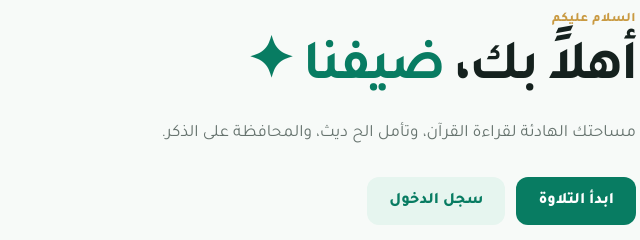
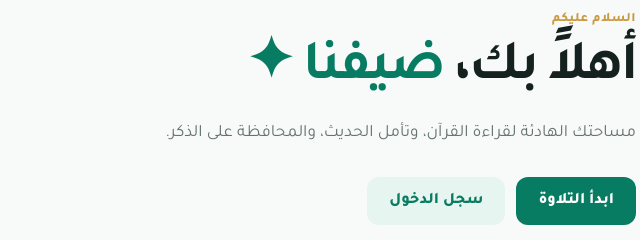
Before and after one commit to rayanalgool5-crypto/Huda2, a plain HTML site: page huda-app/frontend/index.html in a window 1280 px wide. Shown: the part 278-518 px from the top of the page, 580-1220 px from the left. Drawn offline with Linux system fonts and the light colour scheme; no server answers; a web font is replaced by a local one.

Commit message:
Fix typo in Arabic text on index.html

```diff
--- a/huda-app/frontend/index.html
+++ b/huda-app/frontend/index.html
@@ -42,7 +42,7 @@
       <div class="hero-copy">
         <p class="eyebrow">السلام عليكم</p>
         <h1>أهلاً بك، <span data-user-name>ضيفنا</span> <span aria-hidden="true">✦</span></h1>
-        <p>مساحتك الهادئة لقراءة القرآن، وتأمل الح  ديث، والمحافظة على الذكر.</p>
+        <p>مساحتك الهادئة لقراءة القرآن، وتأمل الحديث، والمحافظة على الذكر.</p>
         <div class="hero-actions">
           <a class="button button-primary" href="pages/quran.html">ابدأ التلاوة</a>
           <a id="hero-account-action" class="button button-secondary" href="pages/login.html">سجل الدخول</a>
```
